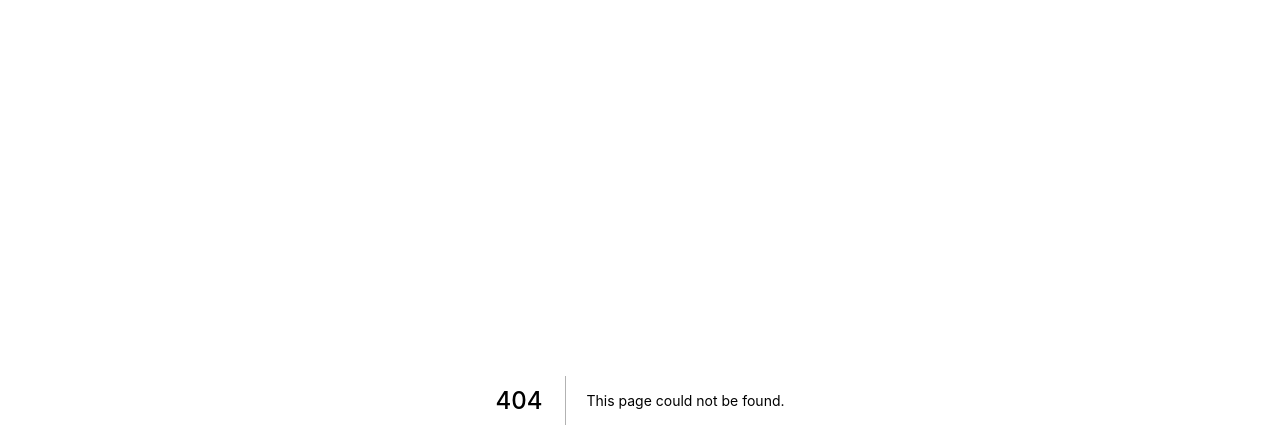
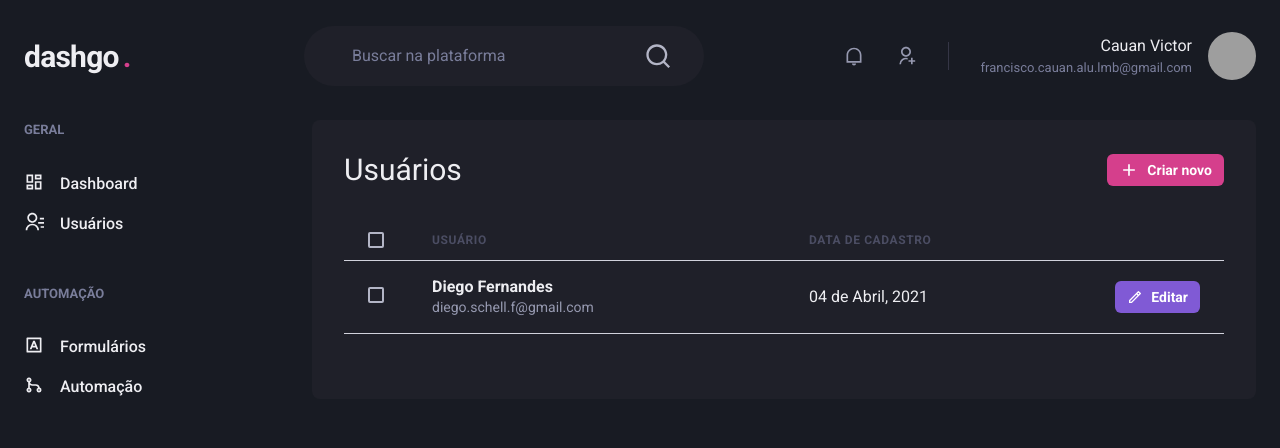
Before and after one commit to CauanDZN/dashgo, a Next.js app: page /users in a window 1280 px wide. Before the commit this address had no page. Shown: the top 448 px of the page. Built offline with nearby package versions, Linux system fonts and the light colour scheme; grey boxes are pictures that could not be loaded.

Commit message:
👥 Creating Users Page

```diff
--- /dev/null
+++ b/src/pages/users/index.tsx
@@ -0,0 +1,66 @@
+import { Box, Button, Checkbox, Flex, Heading, Icon, Table, Tbody, Td, Th, Thead, Tr, Text } from "@chakra-ui/react";
+import { RiAddLine, RiPencilLine } from "react-icons/ri";
+import { Header } from "../../components/Header";
+import { Sidebar } from "../../components/Sidebar";
+
+export default function UserList() {
+    return(
+        <Box>
+            <Header />
+
+            <Flex w="100%" my="6" maxWidth={1400} mx="auto" px="6">
+                <Sidebar />
+
+                <Box flex="1" borderRadius={8} bg="gray.800" p="8">
+                    <Flex mb="8" justify="space-between" alignItems="center">
+                        <Heading size="lg" fontWeight="normal">Usuários</Heading>
+
+                        <Button as="a" size="sm" fontSize="sm" colorScheme="pink" leftIcon={<Icon as={RiAddLine} fontSize="20" />} >
+                            Criar novo
+                        </Button>
+                    </Flex>
+
+                    <Table>
+                        <Thead>
+                            <Tr>
+                                <Th px="6" color="gray.300" width="8">
+                                    <Checkbox colorScheme="pink" />
+                                </Th>
+                                <Th>
+                                    Usuário
+                                </Th>
+                                <Th>
+                                    Data de cadastro
+                                </Th>
+                                <Th width="8">
+
+                                </Th>
+                            </Tr>
+                        </Thead>
+                        <Tbody>
+                            <Tr>
+                                <Td>
+                                    <Checkbox />
+                                </Td>
+                                <Td>
+                                    <Box>
+                                        <Text fontWeight="bold">Diego Fernandes</Text>
+                                        <Text fontSize="sm" color="gray.300">diego.schell.f@gmail.com</Text>
+                                    </Box>
+                                </Td>
+                                <Td>
+                                    04 de Abril, 2021
+                                </Td>
+                                <Td>
+                                    <Button as="a" size="sm" fontSize="sm" colorScheme="purple" leftIcon={<Icon as={RiPencilLine} fontSize="16" />} >
+                                        Editar
+                                    </Button>
+                                </Td>
+                            </Tr>
+                        </Tbody>
+                    </Table>
+                </Box>
+            </Flex>
+        </Box>
+    );
+}
```
